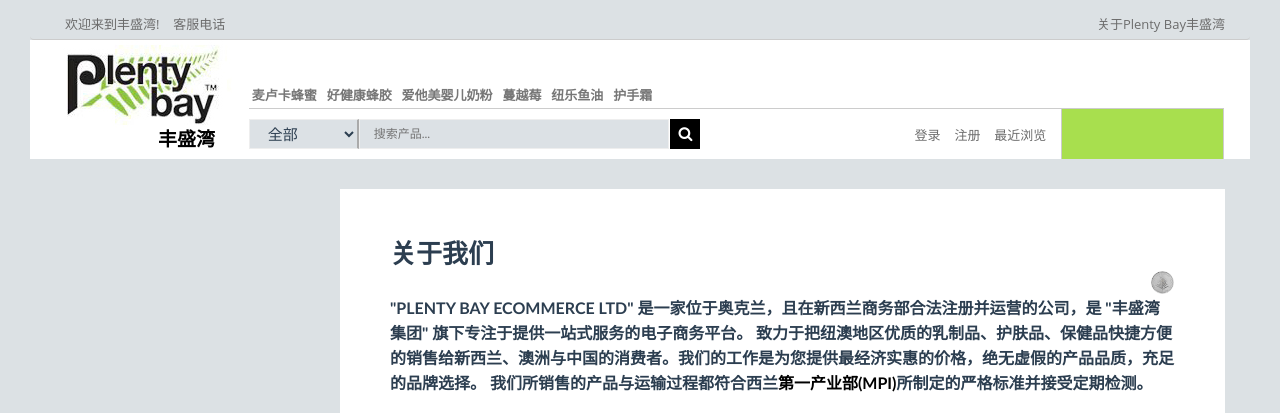
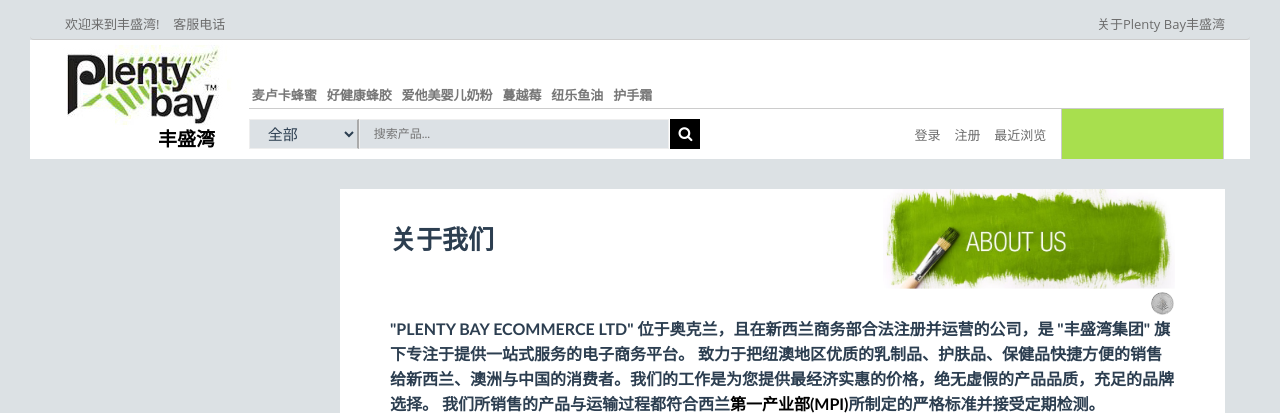
Before and after one commit to presentianz/b2c, a Symfony app: template app/Resources/views/Page/other/about.html.twig in a window 1280 px wide. Shown: the top 413 px of the page. Run offline with Twig, Linux system fonts and the light colour scheme; the template is opened without the code that fills it, so the values that code supplies are empty; some libraries are stand-ins or nearby versions.

Commit message:
fixed some bugs on the about page.

```diff
--- a/app/Resources/views/Page/other/about.html.twig
+++ b/app/Resources/views/Page/other/about.html.twig
@@ -5,7 +5,7 @@
 <style>
     #map {
         width: 380px;
-    height: 580px;
+        height: 583px;
         background-color: #CCC;
     }
 </style>
@@ -25,15 +25,20 @@
             <div class="col-xs-9 page-right" >
                 <div class="page-content">
                     <div class="contact-part">
-                        <br>
-                        <br>
-                        <h3>
-                            <b>关于我们</b>
-                        </h3>
-                        <div align="right"><a href="img/silver.png" class="with-caption image-link" title="a New Zealand vintage silver coin" style="cursor: -webkit-zoom-in; cursor: -moz-zoom-in;"><img src="img/silver.png" width="25" height="25" /></a></div>
+                        <table width="100%">
+                            <tr width="100%">
+                                <td width="30%"><h3><b>关于我们</b></h3>
+                                <td width="70%" align="right">
+                                    <img src="img/aboutus.jpg" height="100px">
+                                </td>
+                            </tr>
+                        </table>
+                        <div align="right">
+                            <a href="img/silver.png" class="with-caption image-link" title="a New Zealand vintage silver coin" style="cursor: -webkit-zoom-in; cursor: -moz-zoom-in;"><img src="img/silver.png" width="25" height="25" /></a>
+                        </div>
                     </div>
                     <div class="contact-part">
-                    "PLENTY BAY ECOMMERCE LTD" 是一家位于奥克兰，且在新西兰商务部合法注册并运营的公司，是 "<b>丰盛湾集团</b>" 旗下专注于提供一站式服务的电子商务平台。
+                    "PLENTY BAY ECOMMERCE LTD" 位于奥克兰，且在新西兰商务部合法注册并运营的公司，是 "<b>丰盛湾集团</b>" 旗下专注于提供一站式服务的电子商务平台。
                     致力于把纽澳地区优质的乳制品、护肤品、保健品快捷方便的销售给新西兰、澳洲与中国的消费者。我们的工作是为您提供最经济实惠的价格，绝无虚假的产品品质，充足的品牌选择。
                     我们所销售的产品与运输过程都符合西兰<a href="https://www.mpi.govt.nz/">第一产业部(MPI)</a>所制定的严格标准并接受定期检测。
                     </div>
```
Also changed, not shown: web/img/aboutus.jpg (added). Lines whose indentation alone changed are shown as unchanged.
